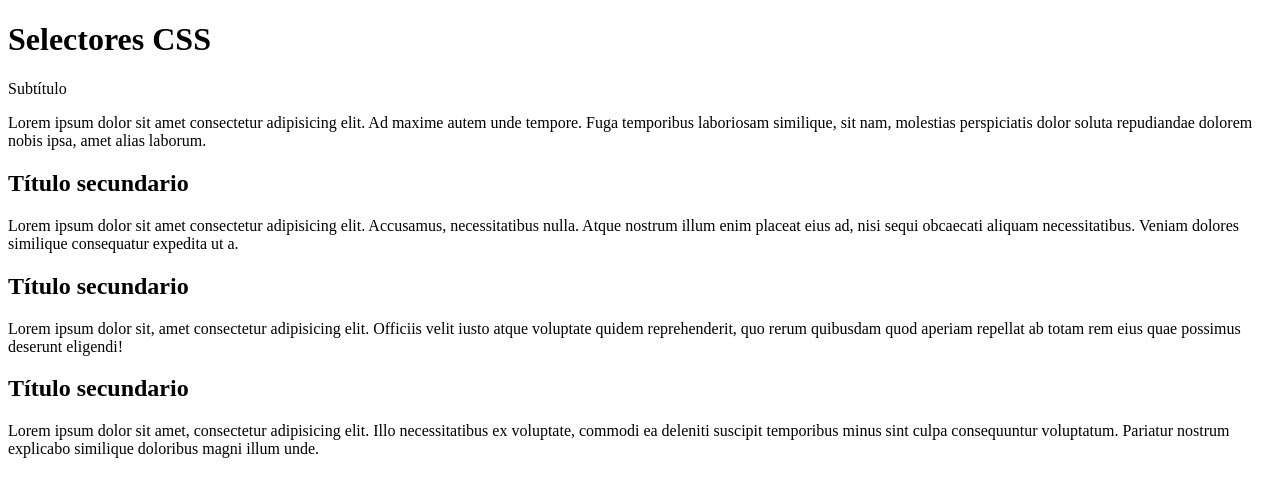
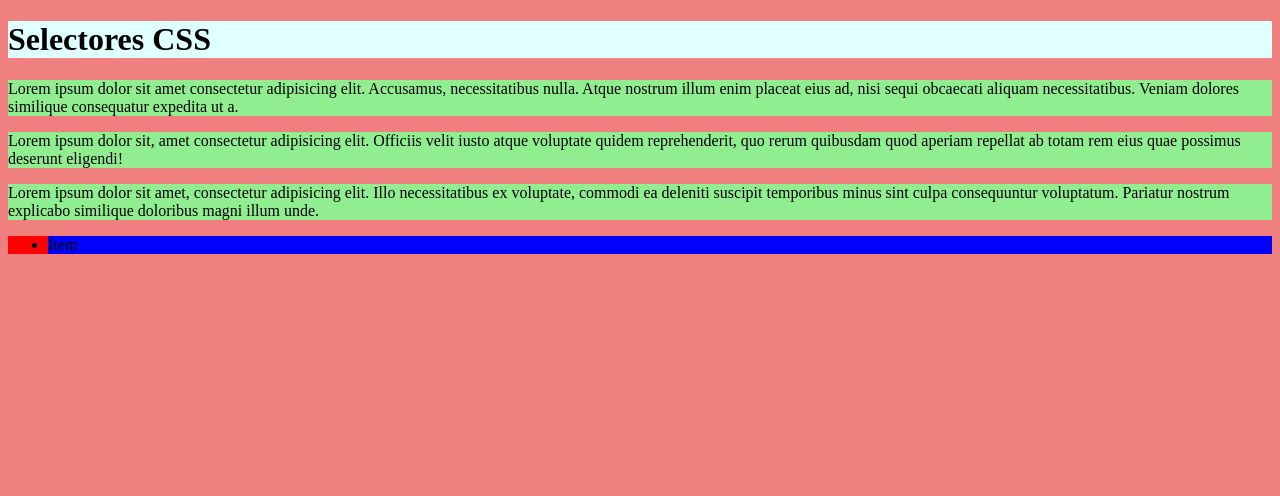
Before and after one commit to ipableras/curso-css-2021, a plain HTML site: page z-curso-css-2021/7-selectores-elementales/index.html in a window 1280 px wide. Drawn offline with Linux system fonts and the light colour scheme.

Commit message:
commit selectores elementales

```diff
--- a/z-curso-css-2021/6 - Selectores/css/styles.css
+++ b/z-curso-css-2021/6 - Selectores/css/styles.css
@@ -3,99 +3,10 @@
 /*
     Selectores Simples
         Selectores elementales
-            Selector Universal -> *
-            Selector de tipo o etiqueta -> Nombre de la etiqueta
         Selectores de atributo
-            id -> id del elemento
-            clase -> clase del elemento
-            otros atributos
-                [atributo]->Selecciona los elementos con ese atributo
-                [atributo=valor]->Selecciona los elementos que coincidan con el atributo=valor
-                [atributo^=valor]-> Selecciona los elementos cuyo atributo comience con valor
-                [atributo*=valor]-> Selecciona los elementos cuyo atributo contenga valor
-                [atributo$=valor]-> Selecciona los elementos cuyo atributo termine con valor
-                [atributo|=valor]-> Selecciona los elementos cuyo atributo comience con valor o valor-
 
     Selectores Compuestos
-        Selectores Agrupados -> Se agrupan los selectores separados por comas y se escribe el estilo una sola vez
+        Selectores Agrupados ->
         Selectores Combinadores
-            Selector descendente -> Selecciona un elemento dentro de otro
-            Selector de hermano siguiente + -> Selecciona al hermano siguiente adyacente
-            Selector de hermanos siguientes ~ -> Selecciona  a todos los hermanos siguientes
-            Selector de hijo directo > -> Selecciona SOLO los hijos directos
+        Pseudoclases - Pseudoelementos
 */
-
-.container > p{
-    background-color: tomato;
-}
-
-.text-2 + h2{
-    background-color: tomato;
-}
-
-.text-2 ~ .text{
-    background-color: teal;
-}
-
-/* .text,
-.text-2,
-.text-3,
-.text-4{
-    background-color: steelblue;
-} */
-
-/* *{
-    background-color: lightcoral;
-}
-
-h1{
-    background-color: lightcyan;
-}
-
-p{
-    background-color: lightgreen;
-}
-
-ul{
-    background-color: red;
-}
-
-li{
-    background-color: blue;
-} */
-
-/* #title{
-    background-color: lightgreen;
-}
-
-.title{
-    background-color: lightsalmon;
-}
-
-.text{
-    background-color: limegreen;
-} */
-
-/*[href]{
-    background-color: mediumorchid;
-}
-
-[href="https://google.com"]{
-    background-color: orangered;
-}
-
-[href^="color"]{
-    background-color: red;
-}
-
-[href*="modo"]{
-    background-color: green;
-}
-
-[href$="azul"]{
-    background-color: steelblue;
-}
-
-[lang|="en"]{
-    background-color: magenta;
-} */
--- a/z-curso-css-2021/7-selectores-elementales/css/styles.css
+++ b/z-curso-css-2021/7-selectores-elementales/css/styles.css
@@ -3,6 +3,8 @@
 /*
     Selectores Simples
         Selectores elementales
+            Selector Universal -> *
+            Selector de tipo o etiqueta -> Nombre de la etiqueta
         Selectores de atributo
 
     Selectores Compuestos
@@ -10,3 +12,24 @@
         Selectores Combinadores
         Pseudoclases - Pseudoelementos
 */
+
+/*Aquí hay que usarlo con cuidado*/
+*{
+    background-color: lightcoral;
+}
+
+h1{
+    background-color: lightcyan;
+}
+
+p{
+    background-color: lightgreen;
+}
+
+ul{
+    background-color: red;
+}
+
+li{
+    background-color: blue;
+}
--- a/z-curso-css-2021/7-selectores-elementales/index.html
+++ b/z-curso-css-2021/7-selectores-elementales/index.html
@@ -9,53 +9,24 @@
   </head>
 
   <body>
-    <h1 class="title">Selectores CSS</h1>
-    <p class="subtitle">Subtítulo</p>
-    <p class="text">
-      Lorem ipsum dolor sit amet consectetur adipisicing elit. Ad maxime autem unde tempore. Fuga
-      temporibus laboriosam similique, sit nam, molestias perspiciatis dolor soluta repudiandae
-      dolorem nobis ipsa, amet alias laborum.
-    </p>
-    <h2 class="title-2">Título secundario</h2>
-    <div class="container">
+    <h1>Selectores CSS</h1>
       <p class="text-2">
         Lorem ipsum dolor sit amet consectetur adipisicing elit. Accusamus, necessitatibus nulla.
         Atque nostrum illum enim placeat eius ad, nisi sequi obcaecati aliquam necessitatibus.
         Veniam dolores similique consequatur expedita ut a.
       </p>
-      <h2 class="title-2">Título secundario</h2>
-      <div>
-        <p class="text">
-          Lorem ipsum dolor sit, amet consectetur adipisicing elit. Officiis velit iusto atque
-          voluptate quidem reprehenderit, quo rerum quibusdam quod aperiam repellat ab totam rem
-          eius quae possimus deserunt eligendi!
-        </p>
-      </div>
-      <h2 class="title-2">Título secundario</h2>
       <p class="text">
+        Lorem ipsum dolor sit, amet consectetur adipisicing elit. Officiis velit iusto atque
+        voluptate quidem reprehenderit, quo rerum quibusdam quod aperiam repellat ab totam rem
+        eius quae possimus deserunt eligendi!
+      </p>
+      <p>
         Lorem ipsum dolor sit amet, consectetur adipisicing elit. Illo necessitatibus ex voluptate,
         commodi ea deleniti suscipit temporibus minus sint culpa consequuntur voluptatum. Pariatur
         nostrum explicabo similique doloribus magni illum unde.
       </p>
-    </div>
-    <!-- <p class="text">
-      Lorem ipsum dolor sit amet consectetur adipisicing elit. Accusantium vel nesciunt esse?
-      Voluptate qui, quas quam sed labore consequatur deleniti quidem repellendus officiis dolore
-      quibusdam nesciunt vero necessitatibus maiores! Quasi.
-    </p>
-    <p class="text">
-      Lorem ipsum dolor sit amet consectetur adipisicing elit. Aliquid ut corporis repellat,
-      laboriosam, laudantium at dolor cum pariatur cupiditate itaque error debitis accusamus vel
-      maxime nulla perspiciatis dolorem praesentium porro!
-    </p>
-    <a href="https://google.com">Enlace a google</a>
-    <a href="color-modo-random">Color random</a>
-    <a href="#seccion-verde">Color verde</a>
-    <a href="color-azul">Color azul</a>
-    <p lang="en">
-      Lorem, ipsum dolor sit amet consectetur adipisicing elit. Soluta perspiciatis magnam doloribus
-      tempora. Eum est magnam culpa, distinctio, eos at qui quibusdam possimus quasi dignissimos hic
-      soluta nostrum fuga? Assumenda!
-    </p> -->
+      <ul>
+        <li>Item</li>
+      </ul>
   </body>
 </html>
```
